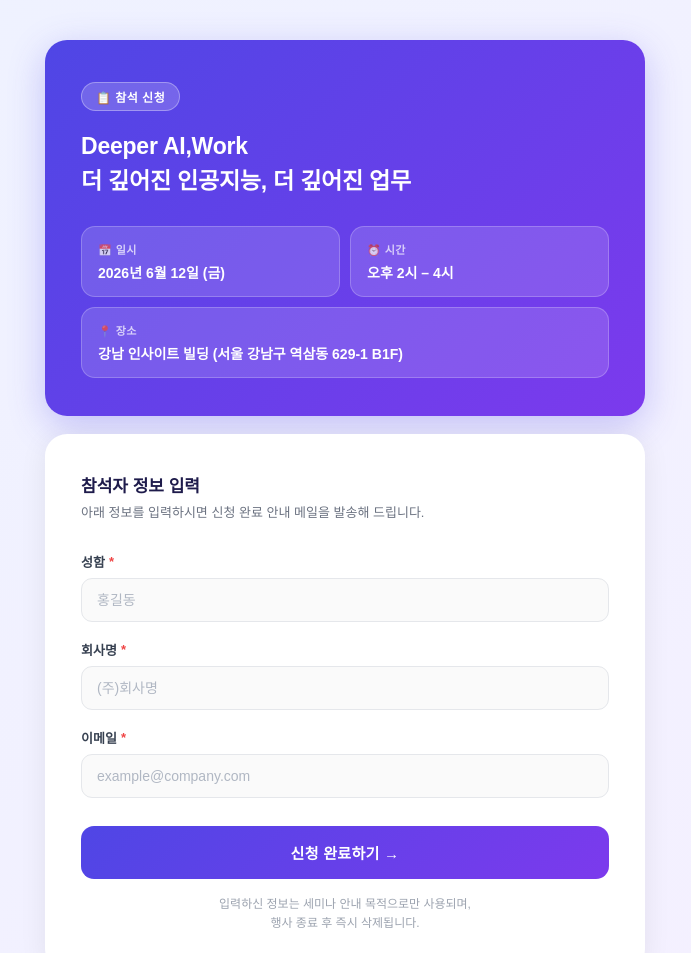
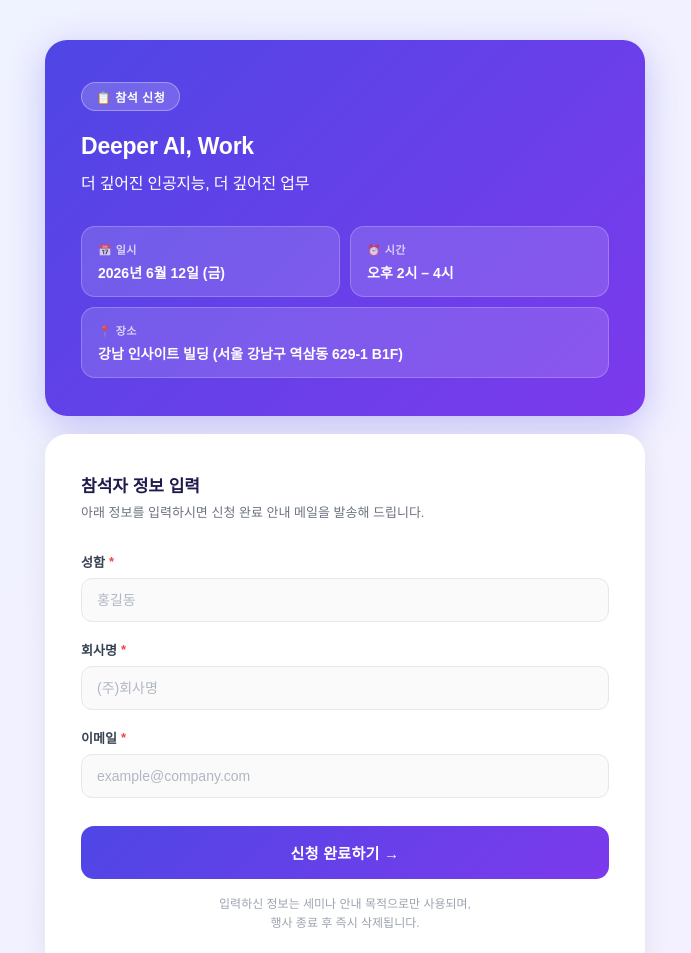
Before and after one commit to mcloudocmarketing/2026, a plain HTML site: page index.html in a window 1280 px wide. Shown: the top 953 px of the page, without its empty margins (295-986 px from the left). Drawn offline with nearby package versions, Linux system fonts and the light colour scheme.

Commit message:
Update index.html

```diff
--- a/index.html
+++ b/index.html
@@ -277,7 +277,8 @@
   <!-- 세미나 안내 헤더 -->
   <div class="header-card">
     <div class="badge">📋 참석 신청</div>
-    <h1>Deeper AI,Work<br>더 깊어진 인공지능, 더 깊어진 업무</h1>
+<h1>Deeper AI, Work<br>
+<span style="font-size:16px; font-weight:400;">더 깊어진 인공지능, 더 깊어진 업무</span></h1>
     <div class="info-grid">
       <div class="info-item">
         <div class="ilabel">📅 일시</div>
```
